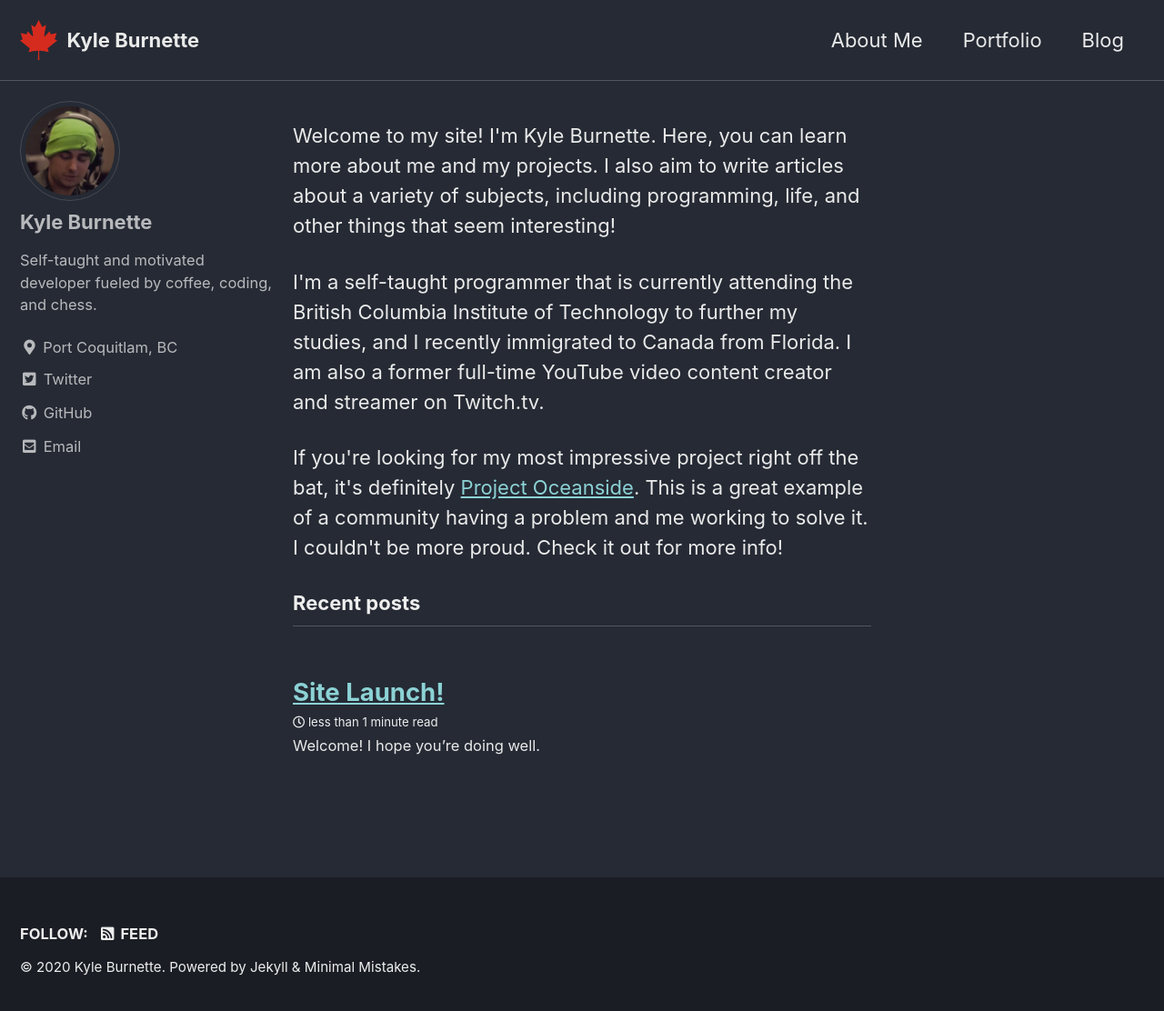
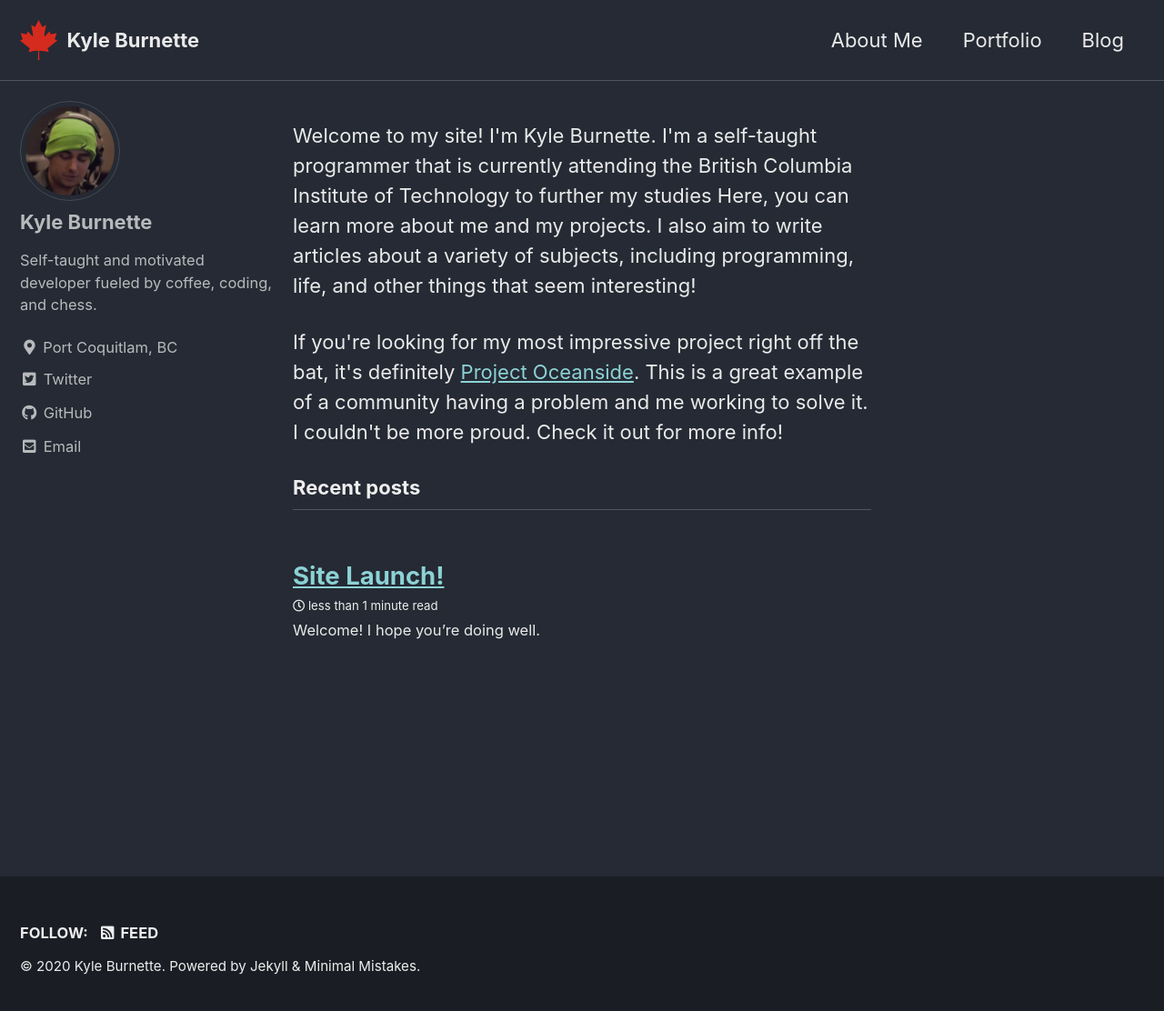
Before and after one commit to kyleburnette/kyleburnette.github.io, a Jekyll site: the page built from index.html, in a window 1280 px wide and 1119 px high. Shown: the top 1112 px of the window at 91% size. Built offline with Jekyll 4.4.1, drawn with Linux system fonts in a browser that asks for light colours; cached includes are drawn as plain includes; the list of posts is cut into pages by our own code.

Commit message:
Updated main page

```diff
--- a/index.html
+++ b/index.html
@@ -3,13 +3,12 @@ layout: home
 author_profile: true
 ---
 <p>
-Welcome to my site! I'm Kyle Burnette. Here, you can learn more about
+Welcome to my site! I'm Kyle Burnette. I'm a self-taught programmer that is currently attending the British Columbia Institute of Technology to further
+my studies Here, you can learn more about
 me and my projects. I also aim to write articles about a variety of subjects, including programming, life, and
 other things that seem interesting!
 </p>
-<p>I'm a self-taught programmer that is currently attending the British Columbia Institute of Technology to further
-    my studies, and I recently immigrated to Canada from Florida. I am
-    also a former full-time YouTube video content creator and streamer on Twitch.tv.</p>
+
 <p>
 If you're looking for my most impressive project right off the bat, it's definitely <a href="https://kyleburnette.com/portfolio/projectoceanside/">Project Oceanside</a>.
 This is a great example of a community having a problem and me working to solve it. I couldn't be more proud. Check it out for more info!
```
